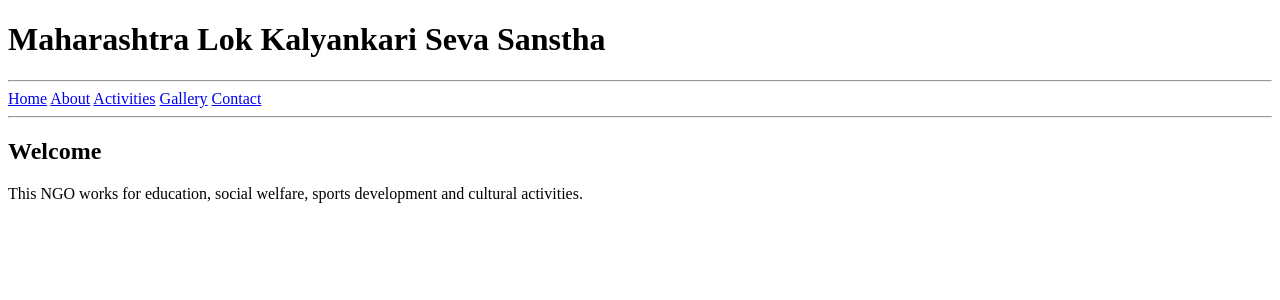
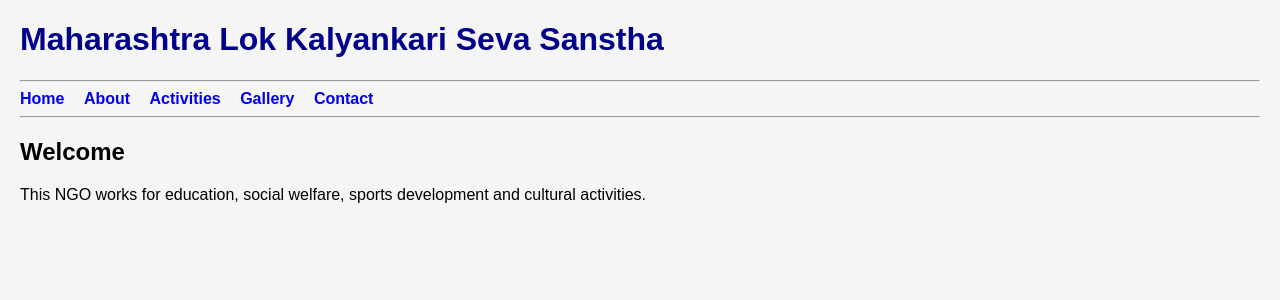
Before and after one commit to sarthakakkalkote-tech/mlks-ngo-website, a Flask app: page / in a window 1280 px wide. Shown: the top 300 px of the page. Run offline with Flask 3, Linux system fonts and the light colour scheme.

Commit message:
Connected CSS to website

```diff
--- a/static/style.css
+++ b/static/style.css
@@ -1,3 +1,21 @@
 body{
-    font-family: Arial;
+    font-family: Arial, sans-serif;
+    margin:20px;
+    background:#f5f5f5;
 }
+
+h1{
+    color:darkblue;
+}
+
+a{
+    text-decoration:none;
+    margin-right:15px;
+    font-weight:bold;
+}
+
+a:hover{
+    color:red;
+
+
+}
--- a/templates/home.html
+++ b/templates/home.html
@@ -2,6 +2,9 @@
 <html>
 <head>
     <title>MLKS NGO - Home</title>
+    <link rel="stylesheet"
+    href="{{ url_for('static', filename='style.css') }}">
+
 </head>
 <body>
 
```
